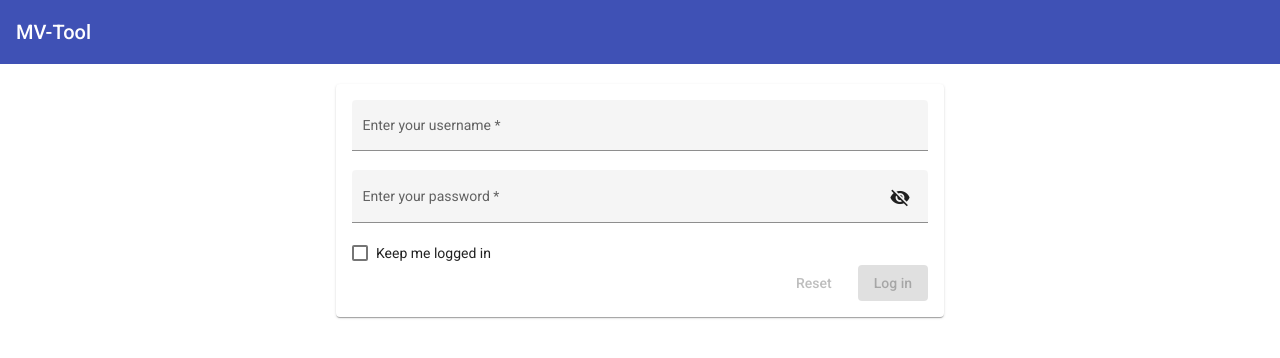
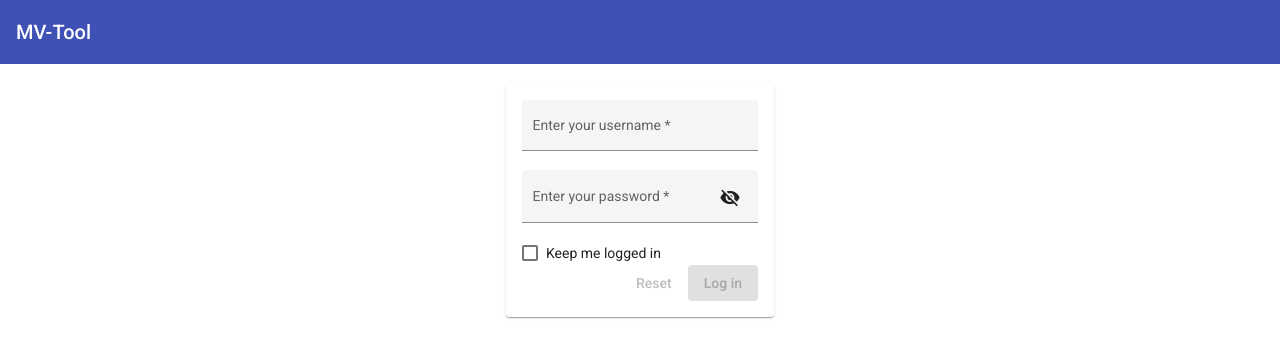
Before and after one commit to hutschen/mv-tool-ng, an Angular app: page /login in a window 1280 px wide. Shown: the top 358 px of the page. Built offline with nearby package versions, Linux system fonts and the light colour scheme.

Commit message:
remove css file of user login component

```diff
--- a/src/app/user/user-login.component.css
+++ /dev/null
@@ -1,25 +0,0 @@
-/**
- * Copyright (C) 2022 Helmar Hutschenreuter
- *
- * This program is free software: you can redistribute it and/or modify
- * it under the terms of the GNU Affero General Public License as
- * published by the Free Software Foundation, either version 3 of the
- * License, or (at your option) any later version.
- *
- * This program is distributed in the hope that it will be useful,
- * but WITHOUT ANY WARRANTY; without even the implied warranty of
- * MERCHANTABILITY or FITNESS FOR A PARTICULAR PURPOSE.  See the
- * GNU Affero General Public License for more details.
- *
- * You should have received a copy of the GNU Affero General Public License
- * along with this program.  If not, see <http://www.gnu.org/licenses/>.
- */
-
-/* FIXME: Replace this CSS using Angular Flex Layout */
-
-.form-field-width {
-  width: 100%;
-}
-.form-button {
-  margin-left: 10px;
-}
--- a/src/app/user/user-login.component.html
+++ b/src/app/user/user-login.component.html
@@ -15,9 +15,14 @@
  along with this program.  If not, see <http://www.gnu.org/licenses/>.
 -->
 
-<form #form="ngForm" (reset)="onReset()" (submit)="onSubmit(form)">
+<form
+  #form="ngForm"
+  (reset)="onReset()"
+  (submit)="onSubmit(form)"
+  fxLayout="column"
+>
   <!-- Username input -->
-  <mat-form-field class="form-field-width" appearance="fill">
+  <mat-form-field appearance="fill">
     <mat-label>Enter your username</mat-label>
     <input
       name="username"
@@ -28,7 +33,7 @@
   </mat-form-field>
 
   <!-- Password input -->
-  <mat-form-field class="form-field-width" appearance="fill">
+  <mat-form-field appearance="fill">
     <mat-label>Enter your password</mat-label>
     <input
       matInput
@@ -60,18 +65,12 @@
 
   <!-- Buttons -->
   <div fxLayout="row" fxLayoutAlign="end center">
-    <button
-      mat-button
-      disabled="{{ form.pristine }}"
-      class="form-button"
-      type="reset"
-    >
+    <button mat-button disabled="{{ form.pristine }}" type="reset">
       Reset
     </button>
     <button
       mat-raised-button
       disabled="{{ form.invalid }}"
-      class="form-button"
       color="accent"
       type="submit"
     >
--- a/src/app/user/user-login.component.ts
+++ b/src/app/user/user-login.component.ts
@@ -21,7 +21,7 @@ import { UserService } from '../shared/services/user.service';
 @Component({
   selector: 'mvtool-user-login',
   templateUrl: './user-login.component.html',
-  styleUrls: ['./user-login.component.css'],
+  styles: [],
 })
 export class UserLoginComponent {
   @Output() loggedIn = new EventEmitter<void>();
```
